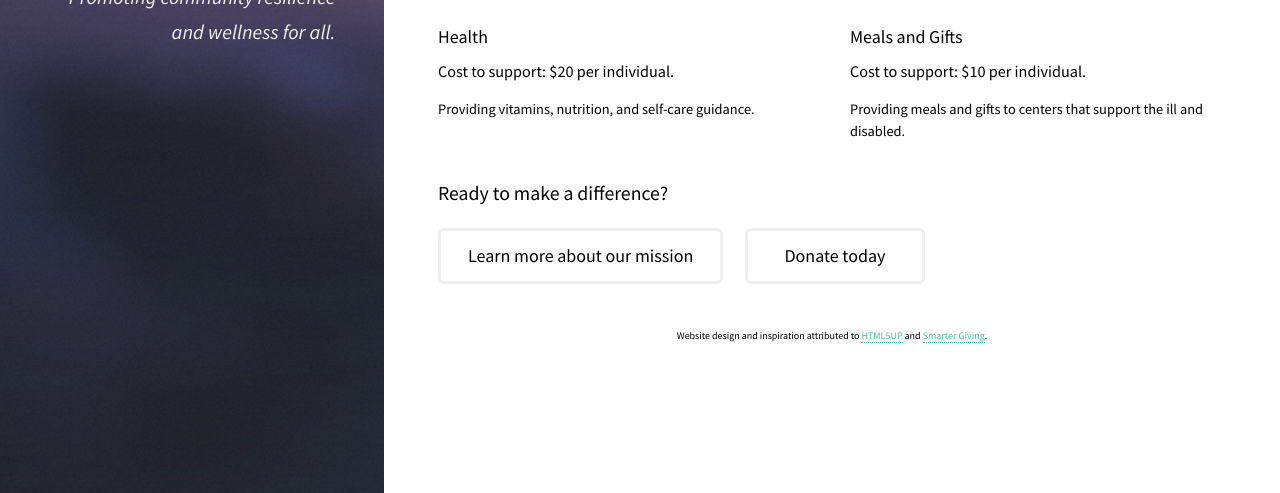
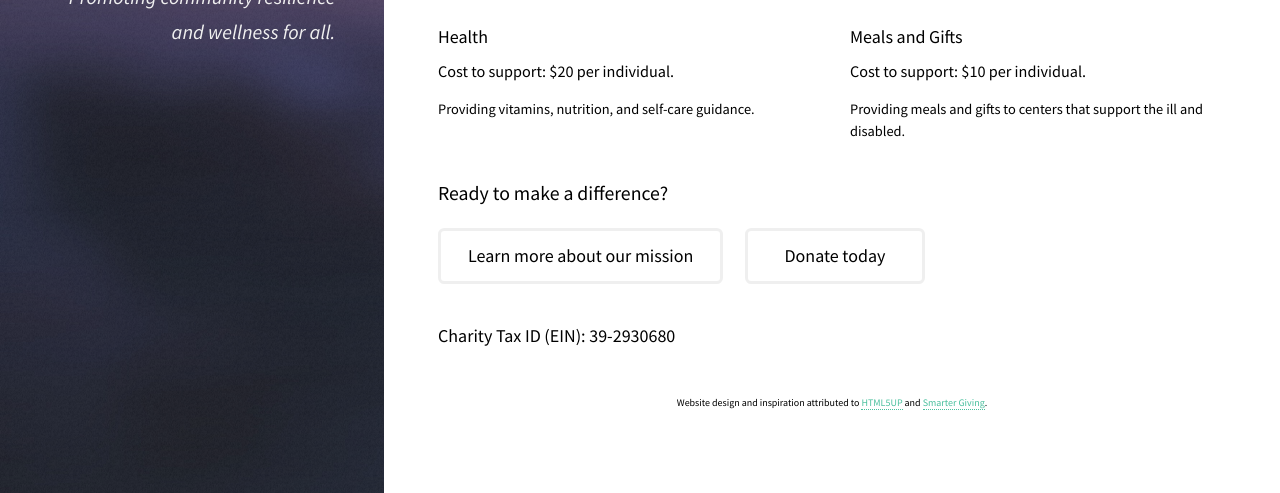
Before and after one commit to peacefulcenter/peacefulcenter.github.io, a Jekyll site: the page built from index.html, in a window 1280 px wide and 900 px high, scrolled down 1526 px, cut to the strip 407-900 px from the top of the window. Built offline with Jekyll 4.4.1, drawn with Linux system fonts in a browser that asks for light colours.

Commit message:
Add Tax ID

```diff
--- a/index.html
+++ b/index.html
@@ -36,7 +36,7 @@ layout: default
     <li><a href="{{ site.baseurl }}/donate/" class="button">Donate today</a></li>
   </ul>
 </section>
-
+<p>Charity Tax ID (EIN): 39-2930680</p>
 <p style="font-size: x-small; text-align: center;">
 Website design and inspiration attributed to <a href="https://html5up.net/" target="_blank">HTML5UP</a> and <a href="https://smartergiving.org/" target="_blank">Smarter Giving</a>.
 </p>
```
